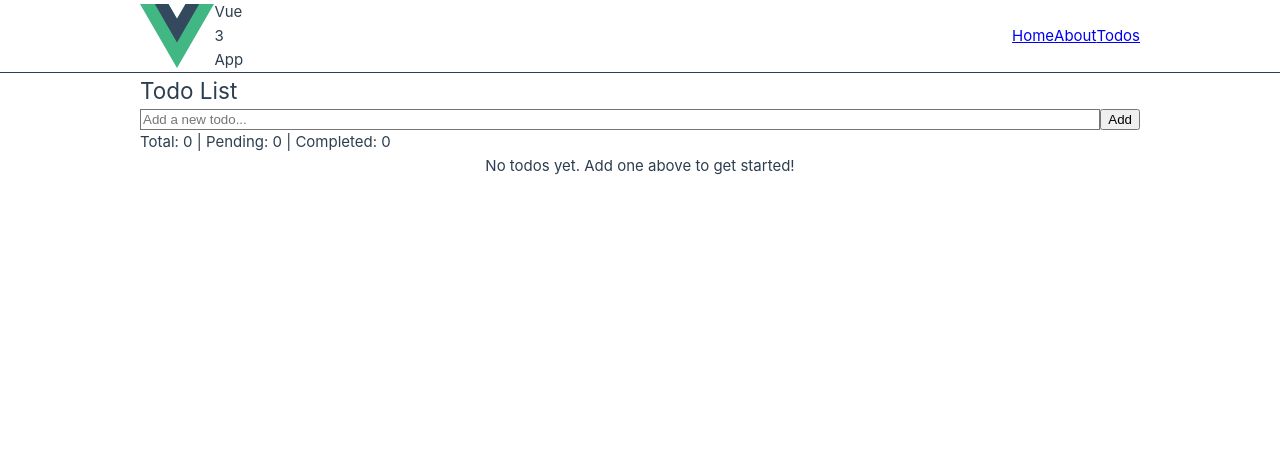
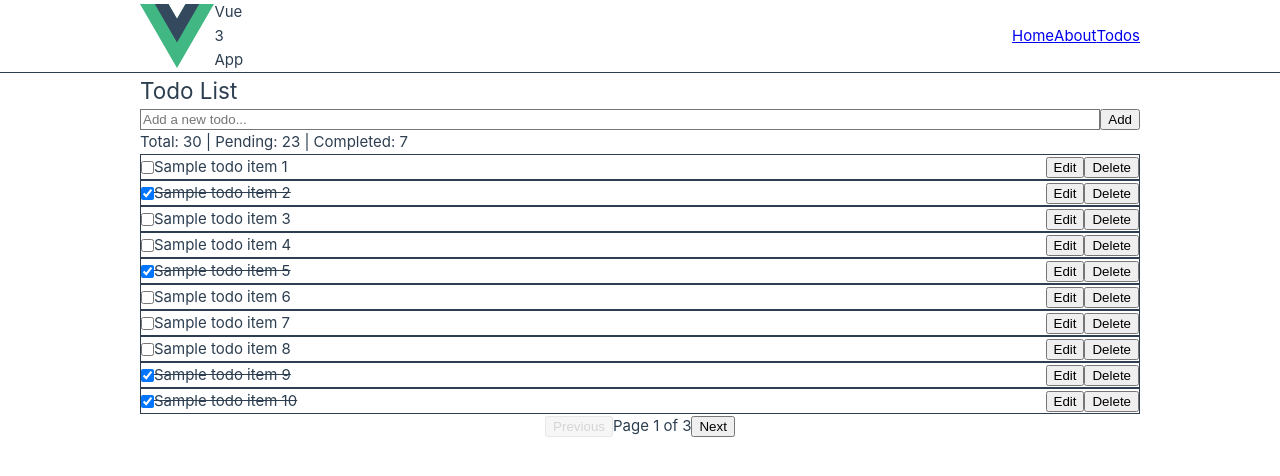
Before and after one commit to hunglv-fs/Vue-Todo-List, a Vue app: page /todos in a window 1280 px wide. Shown: the top 476 px of the page. Built offline with nearby package versions, Linux system fonts and the light colour scheme; the HTML template or start-up script is replaced by a standard one.

Commit message:
feat: add pagination of todolist

```diff
--- a/src/components/TodoList.vue
+++ b/src/components/TodoList.vue
@@ -30,7 +30,7 @@
     <!-- Todo items list -->
     <div class="space-y-2">
       <div
-        v-for="todo in todosStore.todos"
+        v-for="todo in todosStore.paginatedTodos"
         :key="todo.id"
         class="flex items-center gap-3 p-3 border border-gray-200 rounded-lg hover:bg-gray-50"
       >
@@ -84,6 +84,29 @@
       </div>
     </div>
 
+    <!-- Pagination -->
+    <div v-if="todosStore.totalPages > 1" class="flex justify-center items-center gap-2 mt-6">
+      <button
+        @click="todosStore.prevPage()"
+        :disabled="todosStore.currentPage === 1"
+        class="px-3 py-1 bg-gray-300 text-gray-700 rounded hover:bg-gray-400 disabled:opacity-50 disabled:cursor-not-allowed"
+      >
+        Previous
+      </button>
+
+      <span class="px-4 py-1 text-sm text-gray-600">
+        Page {{ todosStore.currentPage }} of {{ todosStore.totalPages }}
+      </span>
+
+      <button
+        @click="todosStore.nextPage()"
+        :disabled="todosStore.currentPage === todosStore.totalPages"
+        class="px-3 py-1 bg-gray-300 text-gray-700 rounded hover:bg-gray-400 disabled:opacity-50 disabled:cursor-not-allowed"
+      >
+        Next
+      </button>
+    </div>
+
     <!-- Empty state -->
     <div v-if="todosStore.todos.length === 0" class="text-center py-8 text-gray-500">
       No todos yet. Add one above to get started!
@@ -92,11 +115,16 @@
 </template>
 
 <script setup lang="ts">
-import { ref, nextTick } from 'vue'
+import { ref, nextTick, onMounted } from 'vue'
 import { useTodosStore } from '../stores/todos'
 
 // Store instance
 const todosStore = useTodosStore()
+
+// Initialize sample data on component mount
+onMounted(() => {
+  todosStore.initializeSampleData()
+})
 
 // Form state
 const newTodoText = ref('')
--- a/src/stores/todos.ts
+++ b/src/stores/todos.ts
@@ -13,6 +13,10 @@ export const useTodosStore = defineStore('todos', () => {
   // State: reactive array of todos
   const todos = ref<Todo[]>([])
   const nextId = ref(1)
+
+  // Pagination state
+  const currentPage = ref(1)
+  const itemsPerPage = ref(10)
 
   // Action: Add new todo
   const addTodo = (text: string) => {
@@ -50,10 +54,48 @@ export const useTodosStore = defineStore('todos', () => {
     }
   }
 
+  // Action: Initialize with sample data
+  const initializeSampleData = () => {
+    if (todos.value.length === 0) {
+      const sampleTodos = Array.from({ length: 30 }, (_, i) => ({
+        id: nextId.value++,
+        text: `Sample todo item ${i + 1}`,
+        completed: Math.random() > 0.7,
+        createdAt: new Date(Date.now() - Math.random() * 30 * 24 * 60 * 60 * 1000)
+      }))
+      todos.value.push(...sampleTodos)
+    }
+  }
+
+  // Pagination actions
+  const setPage = (page: number) => {
+    currentPage.value = page
+  }
+
+  const nextPage = () => {
+    if (currentPage.value < totalPages.value) {
+      currentPage.value++
+    }
+  }
+
+  const prevPage = () => {
+    if (currentPage.value > 1) {
+      currentPage.value--
+    }
+  }
+
   // Getters: Computed properties
   const completedTodos = computed(() => todos.value.filter(t => t.completed))
   const pendingTodos = computed(() => todos.value.filter(t => !t.completed))
   const totalTodos = computed(() => todos.value.length)
+
+  // Pagination getters
+  const totalPages = computed(() => Math.ceil(todos.value.length / itemsPerPage.value))
+  const paginatedTodos = computed(() => {
+    const start = (currentPage.value - 1) * itemsPerPage.value
+    const end = start + itemsPerPage.value
+    return todos.value.slice(start, end)
+  })
 
   return {
     todos,
@@ -63,6 +105,14 @@ export const useTodosStore = defineStore('todos', () => {
     deleteTodo,
     completedTodos,
     pendingTodos,
-    totalTodos
+    totalTodos,
+    initializeSampleData,
+    currentPage,
+    itemsPerPage,
+    totalPages,
+    paginatedTodos,
+    setPage,
+    nextPage,
+    prevPage
   }
 })
```
